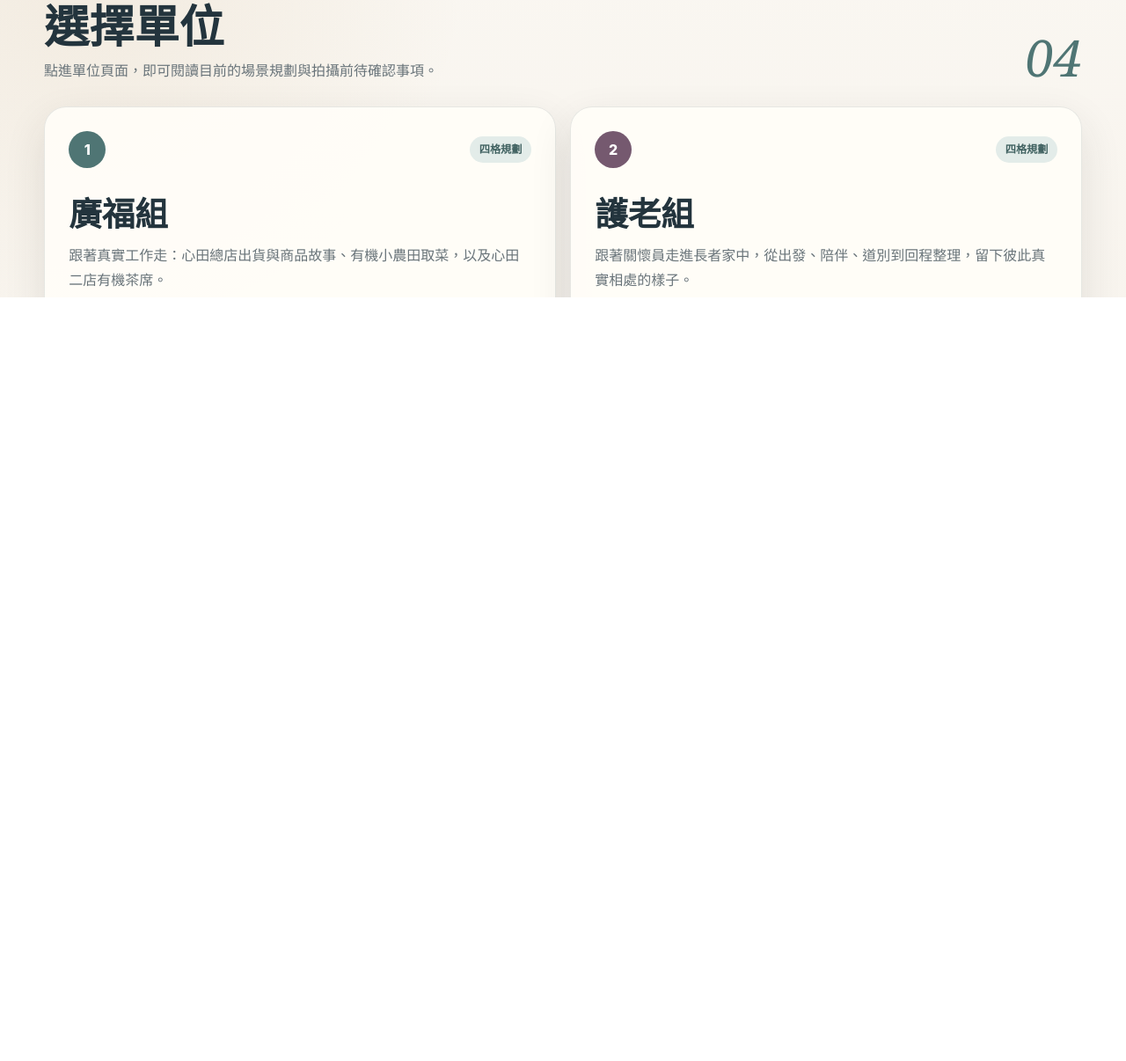
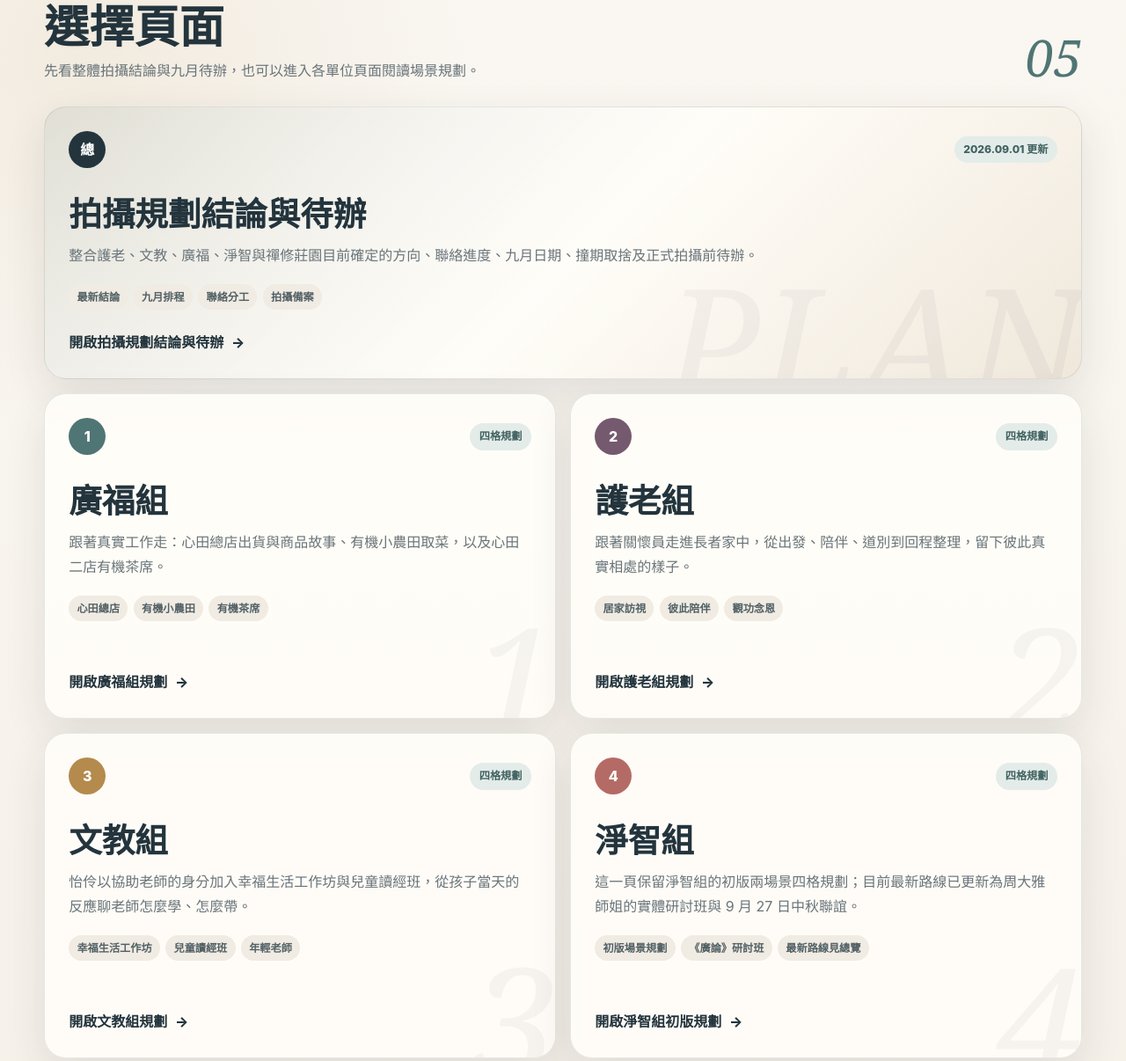
Before and after one commit to CYihsuan/2026-new-york-dharma-assembly-video-planning, a plain HTML site: page index.html in a window 1280 px wide. Shown: the part 679-1885 px from the top of the page at 88% size. Before the commit the page ends 1830 px from the top, so only its background shows below. Drawn offline with Linux system fonts and the light colour scheme.

Commit message:
Add filming conclusions entry to homepage

```diff
--- a/index.html
+++ b/index.html
@@ -4,7 +4,7 @@
   <meta charset="utf-8">
   <meta name="viewport" content="width=device-width, initial-scale=1">
   <meta name="color-scheme" content="light">
-  <meta name="description" content="2026 紐約法會影片規劃：廣福組、護老組、文教組與淨智組拍攝規劃入口。">
+  <meta name="description" content="2026 紐約法會影片規劃：整體拍攝結論與待辦，以及廣福組、護老組、文教組與淨智組拍攝規劃入口。">
   <title>2026 紐約法會影片規劃</title>
   <style>
     :root {
@@ -181,9 +181,16 @@
       background: var(--teal);
       font-weight: 850;
     }
-    .unit-card:nth-child(2) .number { background: var(--plum); }
-    .unit-card:nth-child(3) .number { background: var(--gold); }
-    .unit-card:nth-child(4) .number { background: var(--rose); }
+    .unit-card:nth-child(3) .number { background: var(--plum); }
+    .unit-card:nth-child(4) .number { background: var(--gold); }
+    .unit-card:nth-child(5) .number { background: var(--rose); }
+    .plan-card {
+      grid-column: 1 / -1;
+      min-height: 300px;
+      background:
+        linear-gradient(135deg, rgba(79,117,116,.11), rgba(255,253,248,.96) 52%, rgba(180,138,77,.12));
+    }
+    .plan-card .number { background: var(--ink); }
     .status {
       padding: .3rem .65rem;
       border-radius: 999px;
@@ -266,7 +273,7 @@
     <div class="hero shell">
       <div class="eyebrow">New York · Video Planning</div>
       <h1>2026 紐約法會<br>影片規劃</h1>
-      <p class="lead">這裡集中廣福、護老、文教與淨智四個單位的體驗式拍攝規劃。每一頁都依場景、體驗、內容、拍攝注意與目前缺口四格整理，方便拍攝團隊與當地夥伴一起確認。</p>
+      <p class="lead">這裡集中最新的拍攝結論與待辦，以及廣福、護老、文教與淨智四個單位的體驗式拍攝規劃，方便拍攝團隊與當地夥伴一起確認。</p>
     </div>
   </header>
 
@@ -274,13 +281,21 @@
     <div class="section-head">
       <div>
         <div class="eyebrow">Planning Index</div>
-        <h2>選擇單位</h2>
-        <p>點進單位頁面，即可閱讀目前的場景規劃與拍攝前待確認事項。</p>
+        <h2>選擇頁面</h2>
+        <p>先看整體拍攝結論與九月待辦，也可以進入各單位頁面閱讀場景規劃。</p>
       </div>
-      <div class="count" aria-label="四個單位">04</div>
+      <div class="count" aria-label="五個入口">05</div>
     </div>
 
     <div class="unit-grid">
+      <a class="unit-card plan-card" data-no="PLAN" href="./planning-conclusions/">
+        <div class="card-top"><span class="number">總</span><span class="status">2026.09.01 更新</span></div>
+        <h3>拍攝規劃結論與待辦</h3>
+        <p>整合護老、文教、廣福、淨智與禪修莊園目前確定的方向、聯絡進度、九月日期、撞期取捨及正式拍攝前待辦。</p>
+        <div class="topics"><span class="topic">最新結論</span><span class="topic">九月排程</span><span class="topic">聯絡分工</span><span class="topic">拍攝備案</span></div>
+        <div class="open">開啟拍攝規劃結論與待辦 <span aria-hidden="true">→</span></div>
+      </a>
+
       <a class="unit-card" data-no="1" href="./guangfu/">
         <div class="card-top"><span class="number">1</span><span class="status">四格規劃</span></div>
         <h3>廣福組</h3>
@@ -308,18 +323,18 @@
       <a class="unit-card" data-no="4" href="./jingzhi/">
         <div class="card-top"><span class="number">4</span><span class="status">四格規劃</span></div>
         <h3>淨智組</h3>
-        <p>怡伶跟著張一帆師兄參加研討班，也跟義工到空山寺或「873」護持，從上課和分工裡看大家怎麼學、怎麼做。</p>
-        <div class="topics"><span class="topic">《廣論》研討班</span><span class="topic">善行點滴</span><span class="topic">場地護持</span></div>
-        <div class="open">開啟淨智組規劃 <span aria-hidden="true">→</span></div>
+        <p>這一頁保留淨智組的初版兩場景四格規劃；目前最新路線已更新為周大雅師姐的實體研討班與 9 月 27 日中秋聯誼。</p>
+        <div class="topics"><span class="topic">初版場景規劃</span><span class="topic">《廣論》研討班</span><span class="topic">最新路線見總覽</span></div>
+        <div class="open">開啟淨智組初版規劃 <span aria-hidden="true">→</span></div>
       </a>
     </div>
 
     <div class="note">
       <strong>目前範圍</strong>
-      <span>本入口目前收錄四個已完成的場景式拍攝規劃。其他單位確認內容後，可以沿用同一層級增加入口，不會改變現有網址。</span>
+      <span>本入口目前收錄一份最新拍攝結論，以及四個已完成的場景式拍攝規劃。後續資料確認後，可以沿用同一層級更新，不會改變現有網址。</span>
     </div>
   </main>
 
-  <footer class="shell">2026 紐約法會影片規劃 · 分享閱讀版 · 2026-08-24</footer>
+  <footer class="shell">2026 紐約法會影片規劃 · 分享閱讀版 · 更新於 2026-09-01</footer>
 </body>
 </html>
```
Also changed, not shown: 1 other file.
